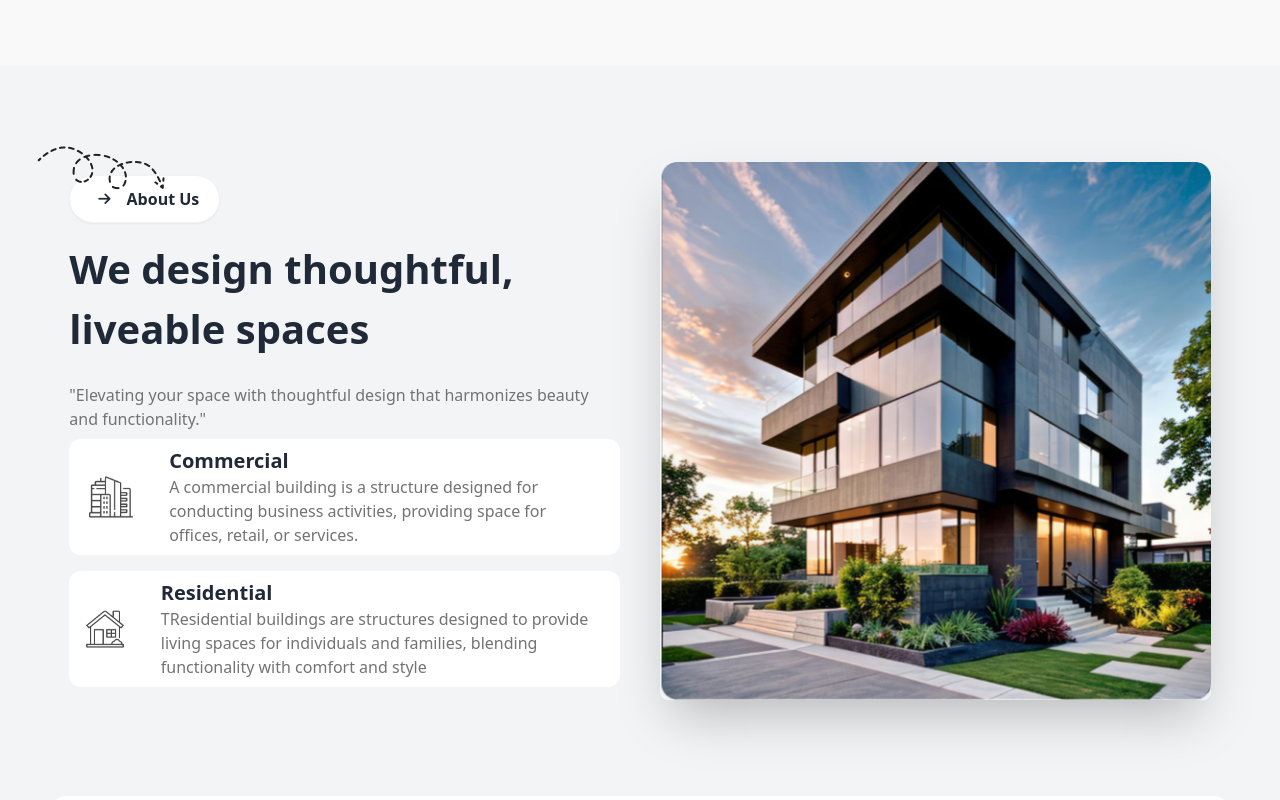
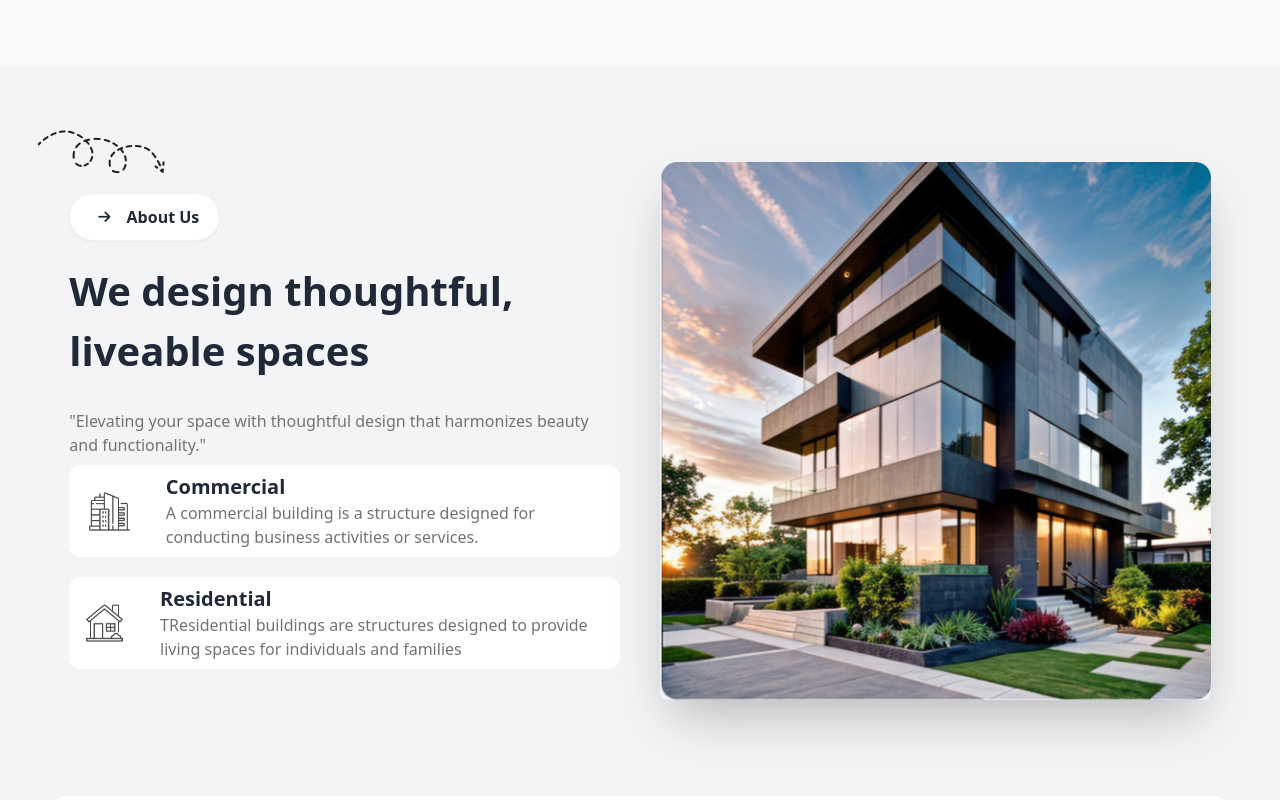
Before and after one commit to Denurychowdhury/rinterio-consultant, a plain HTML site: page index.html in a window 1280 px wide. Shown: the part 820-1620 px from the top of the page. Drawn offline with nearby package versions, Linux system fonts and the light colour scheme.

Commit message:
recheck about us section

```diff
--- a/index.html
+++ b/index.html
@@ -140,12 +140,12 @@
                     <!-- hero content -->
                     <div class="hero-content lg:flex-row flex-col md:gap-10 relative ">
                         <!-- positon imagge -->
-                        <div class="absolute top-0 lg:block hidden -left-4">
+                        <div class="absolute -top-4 lg:block hidden -left-4">
                             <img src="./assets/Vector.png" alt="">
                         </div>
                         <!-- about content -->
                         <div class="lg:w-2/4" w-full>
-                            <div class="md:space-y-4 space-y-2 text-center lg:text-left">
+                            <div class="md:space-y-5 space-y-2 text-center lg:text-left">
 
                                 <a class="btn rounded-full bg-white px-5 py-2">
                                     <button class="rounded-full ">
@@ -161,27 +161,26 @@
                                     functionality."
                                 </p>
                             </div>
-                            <div class="flex flex-col md:flex-row lg:flex-col gap-4">
-                                <div class="flex items-center gap-9 bg-white px-5 py-2 rounded-xl">
-                                    <div class=""><img src="./assets/commercial.png " class="w-24" alt=""></div>
+                            <div class="flex flex-col md:flex-row lg:flex-col gap-5">
+                                <div class="flex lg:items-center gap-9 bg-white px-5 py-2 rounded-xl">
+                                    <div class=""><img src="./assets/commercial.png " class="" alt=""></div>
                                     <div>
                                         <h1 class="text-xl font-bold">Commercial</h1>
                                         <p class="text-paraColor text-base">
                                             A commercial building is a structure designed for conducting business
-                                            activities, providing space for offices, retail, or services.
+                                            activities or services.
                                         </p>
                                     </div>
                                 </div>
-                                <div class="flex items-center gap-9 bg-white px-4 py-2 rounded-xl">
+                                <div class="flex lg:items-center gap-9 bg-white px-4 py-2 rounded-xl">
                                     <div class="">
-                                        <img src="./assets/residential.png " class="w-24" alt="">
+                                        <img src="./assets/residential.png " class=" w-full" alt="">
                                     </div>
                                     <div>
                                         <h1 class="text-xl font-bold">Residential</h1>
                                         <p class="text-paraColor text-base">TResidential buildings are structures
                                             designed to provide living
-                                            spaces for individuals and families, blending functionality with
-                                            comfort and style
+                                            spaces for individuals and families
                                         </p>
                                     </div>
                                 </div>
@@ -190,7 +189,7 @@
                         </div>
                         <!-- about image -->
                         <div class="lg:w-2/4 w-full">
-                            <img src="./assets/Rectangle.png" class="rounded-lg shadow-2xl  w-full " />
+                            <img src="./assets/Rectangle.png" class="rounded-lg shadow-2xl w-full lg:h-full md:h-72 h-56 " />
                         </div>
                     </div>
                 </div>
```
